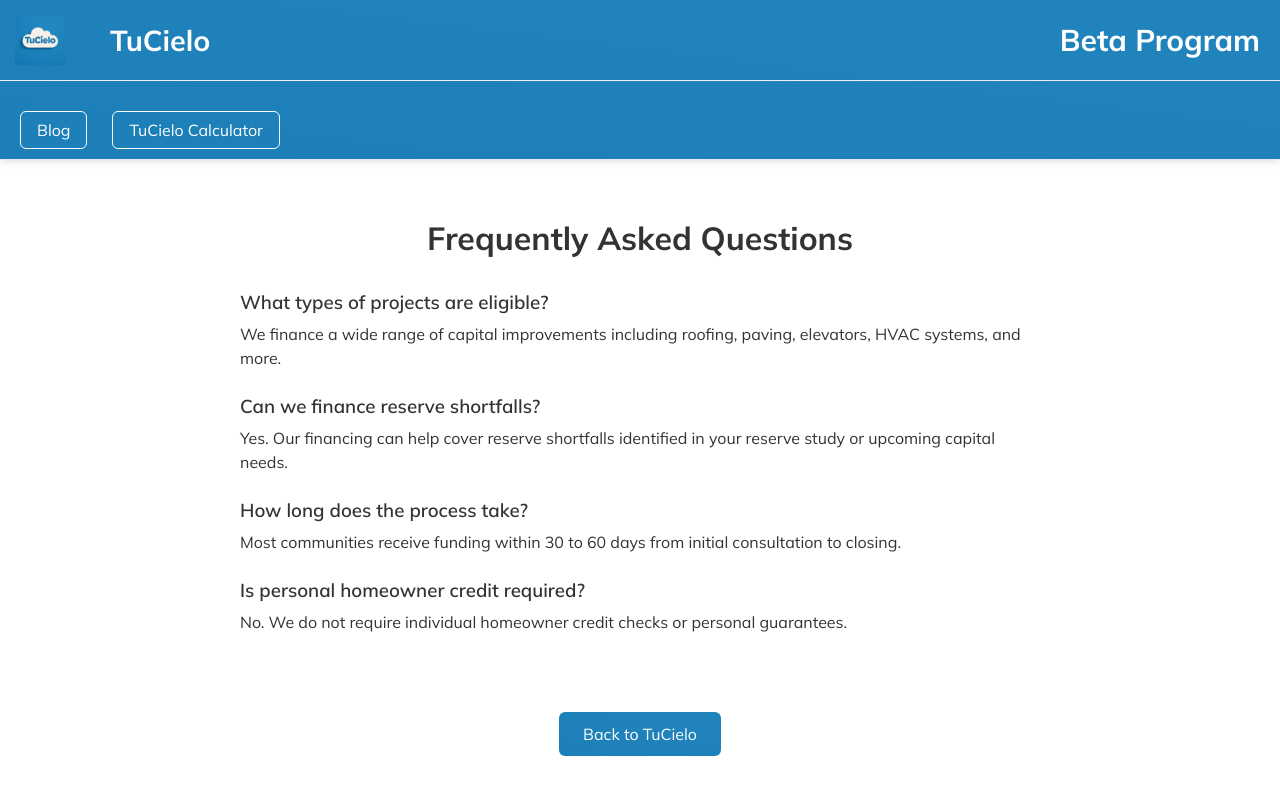
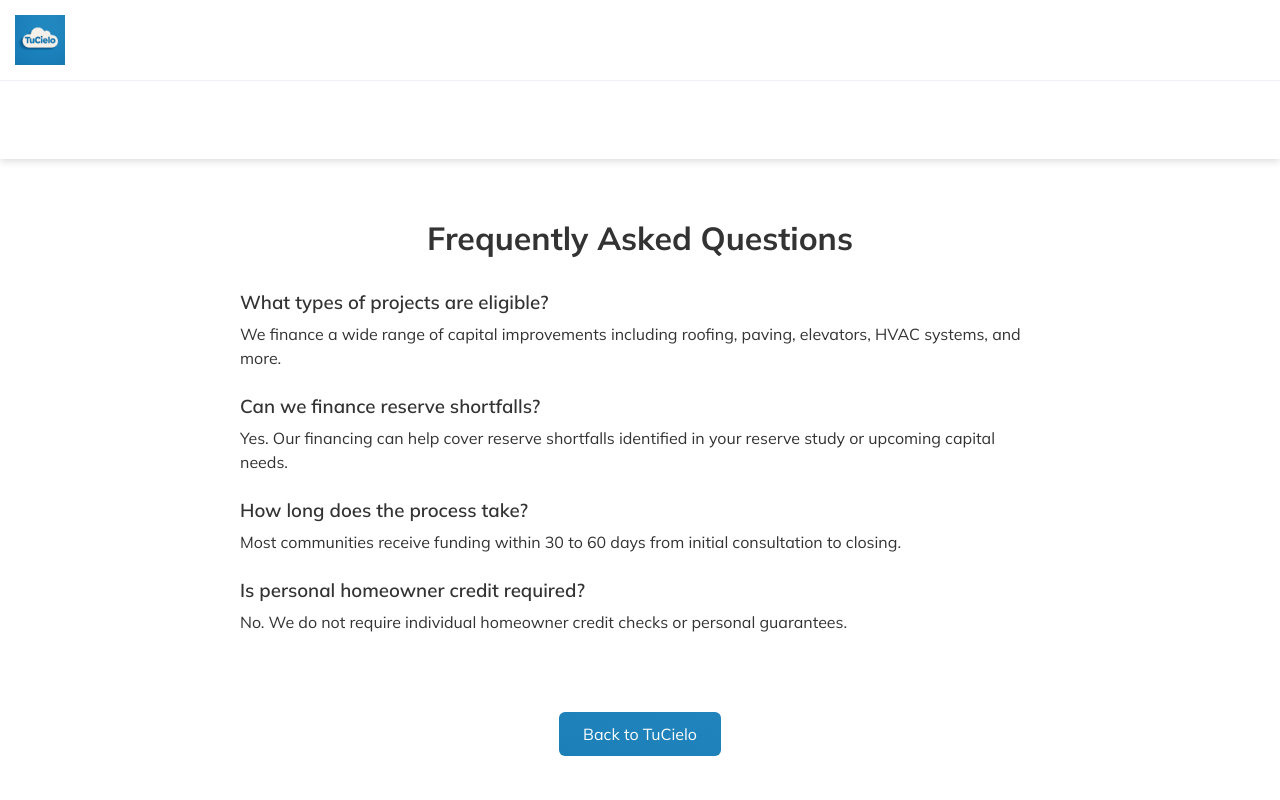
Before and after one commit to MetaCapFin/tu-cielo-site, a React (Create React App) app: page /faq in a window 1280 px wide. Shown: the top 800 px of the page. Built offline with nearby package versions, Linux system fonts and the light colour scheme.

Commit message:
Update blogposts.css

```diff
--- a/src/blogposts.css
+++ b/src/blogposts.css
@@ -137,7 +137,7 @@
 
 /* Header */
 .site-header {
-  background: linear-gradient(to bottom left, #2184BD, #1C7FB8);
+  background: transparent;
   color: white;
   font-family: 'Mulish', sans-serif;
   display: flex;
```
